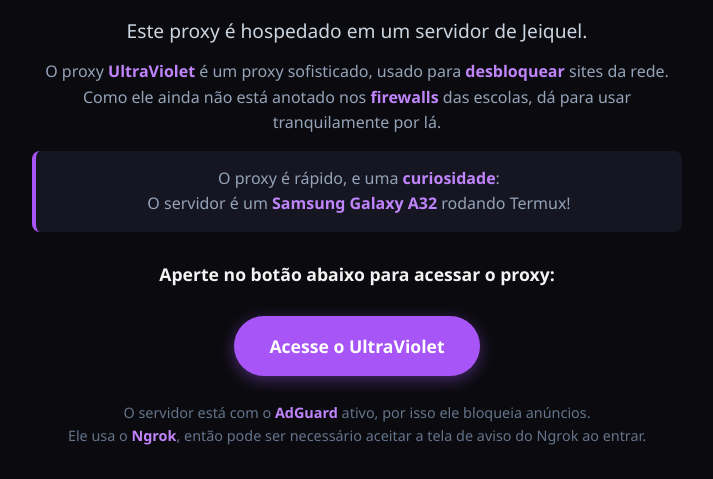
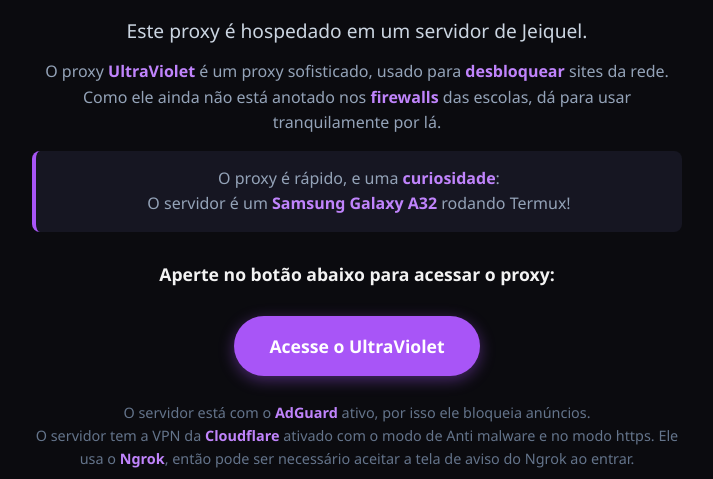
Before and after one commit to Dogmax123/UltraViolet, a plain HTML site: page index.html in a window 1280 px wide. Shown: the part 296-775 px from the top of the page, without its empty margins (283-996 px from the left). Drawn offline with Linux system fonts and the light colour scheme.

Commit message:
Update additional info in index.html
Added information about Cloudflare VPN and anti-malware mode.

```diff
--- a/index.html
+++ b/index.html
@@ -25,7 +25,7 @@
     <a href="https://opacity-broiler-native.ngrok-free.dev/" class="btn-proxy">Acesse o UltraViolet</a>
 
     <p class="info-adicional">
-      O servidor está com o <strong>AdGuard</strong> ativo, por isso ele bloqueia anúncios.<br>
+      O servidor está com o <strong>AdGuard</strong> ativo, por isso ele bloqueia anúncios.<br> O servidor tem a VPN da <strong>Cloudflare</strong> ativado com o modo de Anti malware e no modo https.
       Ele usa o <strong>Ngrok</strong>, então pode ser necessário aceitar a tela de aviso do Ngrok ao entrar.
     </p>
 
```
